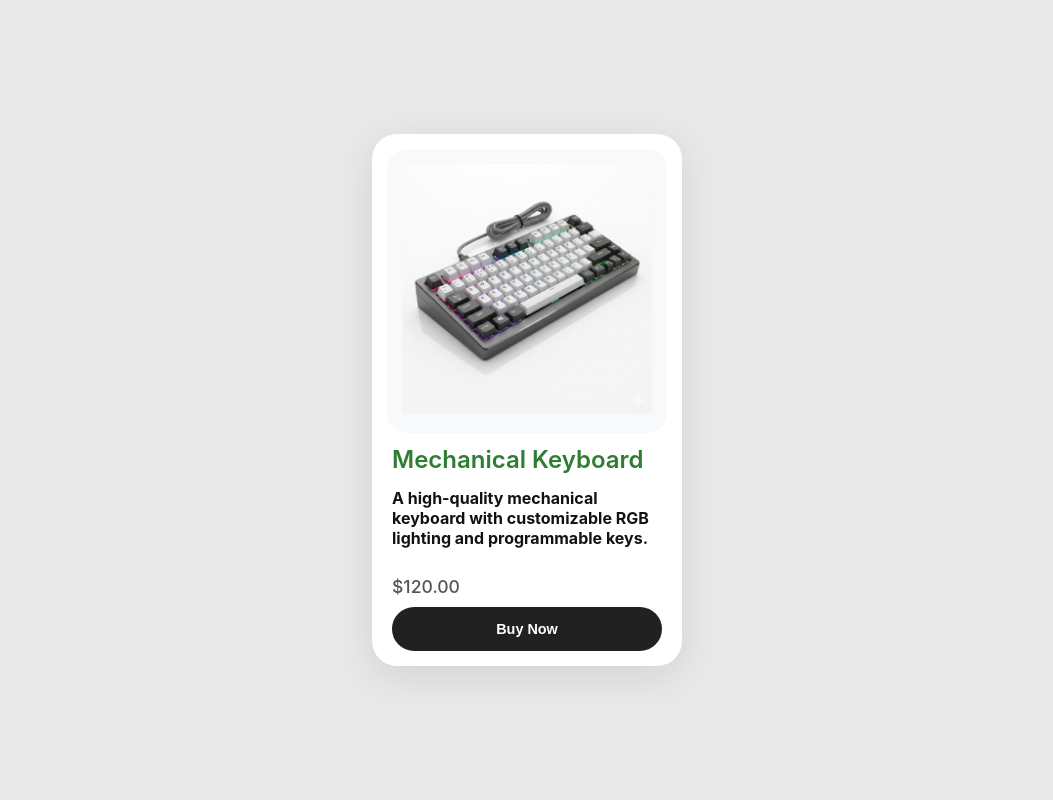
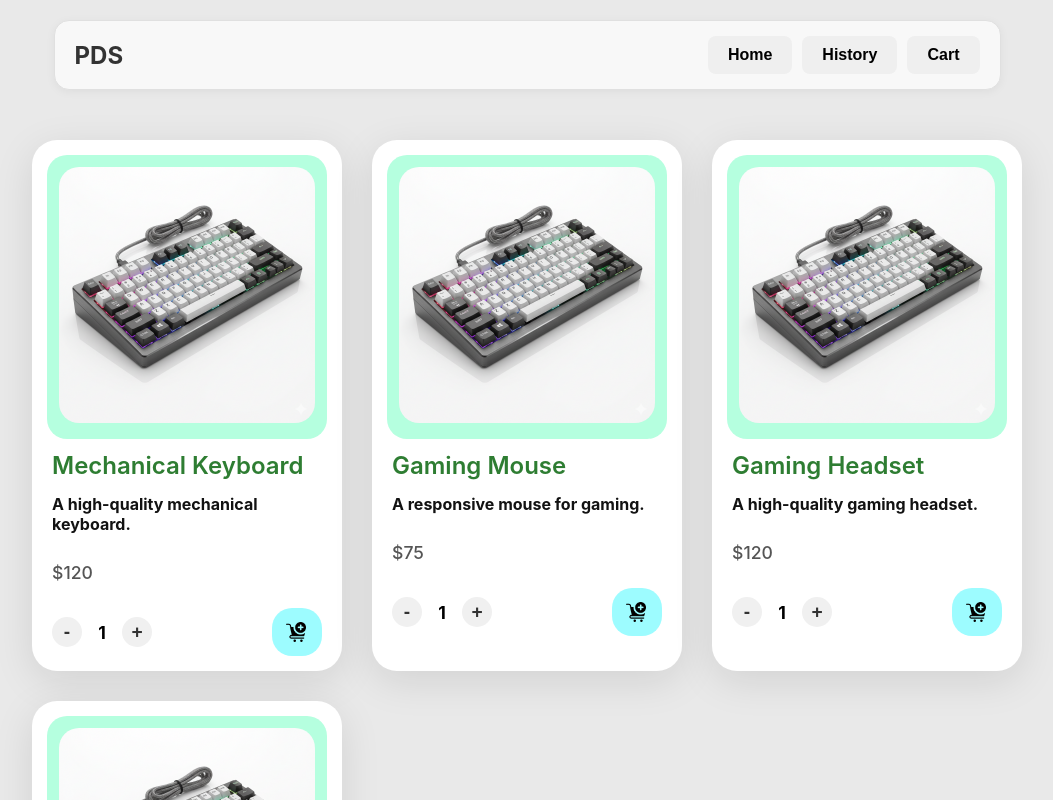
Before and after one commit to Gopi004/product-delivery-system, a React (Vite) app in the folder frontend/: page /customer/dashboard in a window 1280 px wide. Shown: the top 800 px of the page, without its empty margins (113-1166 px from the left). Built offline with nearby package versions, Linux system fonts and the light colour scheme; a web font is replaced by a local one.

Commit message:
card grid added

```diff
--- a/frontend/package.json
+++ b/frontend/package.json
@@ -11,6 +11,9 @@
   },
   "dependencies": {
     "axios": "^1.12.2",
+    "framer-motion": "^12.23.16",
+    "gsap": "^3.13.0",
+    "motion": "^12.23.16",
     "ogl": "^1.0.11",
     "react": "^19.1.1",
     "react-dom": "^19.1.1",
@@ -21,10 +24,13 @@
     "@types/react": "^19.1.10",
     "@types/react-dom": "^19.1.7",
     "@vitejs/plugin-react": "^5.0.0",
+    "autoprefixer": "^10.4.21",
     "eslint": "^9.33.0",
     "eslint-plugin-react-hooks": "^5.2.0",
     "eslint-plugin-react-refresh": "^0.4.20",
     "globals": "^16.3.0",
+    "postcss": "^8.5.6",
+    "tailwindcss": "^4.1.13",
     "vite": "^7.1.2"
   }
 }
--- a/frontend/src/App.css
+++ /dev/null
@@ -1,83 +0,0 @@
-/* Updated CSS for a smaller, proportional card */
-
-body {
-  background-color: #e9e9e9;
-  font-family: -apple-system, BlinkMacSystemFont, "Segoe UI", Roboto, Helvetica, Arial, sans-serif;
-  display: flex;
-  justify-content: center;
-  align-items: center;
-  min-height: 100vh;
-  margin: 0;
-}
-
-.card {
-  background-color: #ffffff;
-  width: 280px;         /* Was 340px */
-  padding: 15px;        /* Was 20px */
-  border-radius: 25px;  /* Was 30px */
-  box-shadow: 0 10px 40px rgba(0, 0, 0, 0.1);
-  display: flex;
-  flex-direction: column;
-  gap: 12px;            /* Was 15px */
-}
-
-.image-container {
-  background-color: #f8f9fa;
-  border-radius: 20px;  /* Was 20px, can keep */
-  padding: 15px;        /* Was 20px */
-}
-
-.product-image {
-  width: 100%;
-  object-fit: contain;
-  transition: transform 0.3s ease-in-out;
-}
-
-.product-image:hover {
-  transform: rotate(-5deg) scale(1.05);
-}
-
-.product-details {
-  text-align: left;
-  padding: 0 5px;       /* Was 0 10px */
-}
-
-.product-title {
-  font-size: 1.5rem;    /* Was 0.9rem */
-  font-weight: 600;
-  color: #2e7d32;
-  margin: 0;
-}
-
-.product-description {
-  font-size: 1rem;   /* Was 1.5rem */
-  font-weight: 700;
-  color: #121212;
-  margin: 4px 0;        /* Was 5px 0 */
-  padding: 10px 0;    /* Was 15px 0 */
-}
-
-.product-price {
-  font-size: 1.1rem;    /* Was 1.2rem */
-  font-weight: 500;
-  color: #555555;
-  margin: 8px 0 0;      /* Was 10px 0 0 */
-  padding: 10px 0;    /* Was 15px 0 */
-}
-
-.buy-button {
-  background-color: #212121;
-  color: #ffffff;
-  font-size: 0.9rem;    /* Was 1rem */
-  font-weight: 600;
-  border: none;
-  border-radius: 50px;
-  width: 100%;
-  padding: 14px;        /* Was 16px */
-  cursor: pointer;
-  transition: background-color 0.2s ease;
-}
-
-.buy-button:hover {
-  background-color: #424242;
-}
--- a/frontend/src/App.jsx
+++ b/frontend/src/App.jsx
@@ -1,7 +1,7 @@
 import { BrowserRouter, Routes, Route } from 'react-router-dom';
 import AuthForm from './components/AuthForm';
-import Card from './components/card';
-import './App.css';import './index.css'
+import CardGrid from './components/CardGrid';
+import './CustomerDashboard.css';import './index.css'
 
 
 // --- Placeholder Components ---
@@ -13,7 +13,7 @@ const HomePage = () => (
   </div>
 );
 
-const CustomerDashboard = () => <Card />
+const CustomerDashboard = () => <CardGrid />
 const DealerDashboard = () => <h2>Dealer Dashboard</h2>;
 const DeliveryDashboard = () => <h2>Delivery Personnel Dashboard</h2>;
 
--- /dev/null
+++ b/frontend/src/CustomerDashboard.css
@@ -0,0 +1,194 @@
+/*Card Grid styles */
+.card-grid {
+  display: grid;
+  grid-template-columns: repeat(3, 1fr);
+  gap: 30px;
+  padding: 30px;
+  max-width: 1200px;
+  margin: 0 auto;
+}
+
+
+/* card styles */
+body {
+  background-color: #e9e9e9;
+  font-family: -apple-system, BlinkMacSystemFont, "Segoe UI", Roboto, Helvetica, Arial, sans-serif;
+  display: flex;
+  justify-content: center;
+  align-items: center;
+  min-height: 100vh;
+  margin: 0;
+}
+
+.card {
+  background-color: #ffffff;
+  width: 280px;         /* Was 340px */
+  padding: 15px;        /* Was 20px */
+  border-radius: 25px;  /* Was 30px */
+  box-shadow: 0 10px 40px rgba(0, 0, 0, 0.1);
+  display: flex;
+  flex-direction: column;
+  gap: 12px;            /* Was 15px */
+}
+
+.image-container {
+  background-color: #b5ffdf;
+  border-radius: 20px;  /* Was 20px, can keep */
+  padding: 12px;        /* Was 20px */
+}
+
+.product-image {
+  width: 100%;
+  object-fit: contain;
+  transition: transform 0.3s ease-in-out;
+  border-radius: 20px;  /* Was 20px, can keep */
+}
+
+.product-image:hover {
+  transform: scale(1.05);
+}
+
+.product-details {
+  text-align: left;
+  padding: 0 5px;       /* Was 0 10px */
+  flex-grow: 1;
+}
+
+.product-title {
+  font-size: 1.5rem;    /* Was 0.9rem */
+  font-weight: 600;
+  color: #2e7d32;
+  margin: 0;
+}
+
+.product-description {
+  font-size: 1rem;   /* Was 1.5rem */
+  font-weight: 700;
+  color: #121212;
+  margin: 4px 0;        /* Was 5px 0 */
+  padding: 10px 0;    /* Was 15px 0 */
+}
+
+.product-price {
+  font-size: 1.1rem;    /* Was 1.2rem */
+  font-weight: 500;
+  color: #555555;
+  margin: 8px 0 0;      /* Was 10px 0 0 */
+  padding: 10px 0;    /* Was 15px 0 */
+}
+
+.buy-button {
+  background-color: #9dfcff;
+  color: #ffffff;
+  font-size: 15px;    /* 0.9rem = 14.4px if root is 16px */
+  font-weight: 600;
+  border: none;
+  border-radius: 20px;
+  width: 50px;
+  padding: 14px;        /* Was 16px */
+  cursor: pointer;
+  transition: background-color 0.2s ease;
+}
+.buy-button img {
+  height: 20px; /* Adjust the size as needed */
+  display: block; /* Helps with alignment */
+}
+
+.buy-button:hover {
+  background-color: #424242;
+}
+.action-section {
+  display: flex;
+  justify-content: space-between;
+  align-items: center;
+  margin-top: 15px;
+}
+
+/* This container styles the counter itself */
+.quantity-counter {
+  display: flex;
+  align-items: center;
+  gap: 10px; /* Space between -, number, and + */
+}
+
+/* Style for the number display */
+.quantity-counter span {
+  font-weight: bold;
+  font-size: 1.1rem;
+  min-width: 20px;
+  text-align: center;
+}
+
+/* Common style for the + and - buttons */
+.quantity-counter button {
+  background-color: #f0f0f0;
+  border: none;
+  border-radius: 50%; /* Makes them circular */
+  width: 30px;
+  height: 30px;
+  font-size: 1.2rem;
+  font-weight: bold;
+  color: #333;
+  cursor: pointer;
+  display: flex;
+  justify-content: center;
+  align-items: center;
+}
+
+/*Navbar styles*/
+/* src/components/Navbar/Navbar.css */
+
+.navbar-container {
+  background-color: #f8f8f8; /* Light background for the container */
+  padding: 15px 0; /* Vertical padding */
+  box-shadow: 0 2px 10px rgba(0, 0, 0, 0.05); /* Subtle shadow */
+  border-radius: 15px; /* Rounded corners for the whole bar */
+  max-width: 90%; /* Adjust max-width as needed */
+  margin: 20px auto; /* Center the bar horizontally, add space from top */
+  border: 1px solid #e0e0e0; /* Light border */
+}
+
+.navbar-content {
+  display: flex; /* Use flexbox for layout */
+  justify-content: space-between; /* Space out left and right sections */
+  align-items: center; /* Vertically align items */
+  max-width: 1200px; /* Max width for content inside the bar */
+  margin: 0 auto; /* Center content horizontally */
+  padding: 0 20px; /* Horizontal padding for content */
+}
+
+.navbar-left {
+  display: flex;
+  align-items: center;
+}
+
+.navbar-logo {
+  height: 30px; /* Adjust logo height as needed */
+  margin-right: 10px; /* Space between logo and app name */
+}
+
+.navbar-app-name {
+  font-size: 1.5rem; /* Larger font size for the app name */
+  font-weight: 700; /* Bold text */
+  color: #333; /* Dark text color */
+}
+
+.navbar-right {
+  display: flex;
+  gap: 10px; /* Space between the buttons */
+}
+
+.navbar-button {
+  padding: 10px 20px;
+  font-size: 1rem;
+  font-weight: 600;
+  border: none;
+  border-radius: 8px; /* Slightly rounded button corners */
+  cursor: pointer;
+  transition: background-color 0.2s ease, color 0.2s ease;
+}
+
+.navbar-button:hover {
+  background-color: #e0e0e0; /* Light grey on hover */
+  color: #333333; /* Darker text on hover */
+}
--- /dev/null
+++ b/frontend/src/components/CardGrid.jsx
@@ -0,0 +1,50 @@
+import React from "react";
+import Card from "./card";
+import mechanicalKeyboard from '../assets/mech_keyboard.png';
+import NavBar from "./NavBar";
+
+const products = [
+  {
+    id: 'p1',
+    name: 'Mechanical Keyboard',
+    price: 120,
+    description: 'A high-quality mechanical keyboard.',
+    imageUrl: mechanicalKeyboard // The imported image
+  },
+  {
+    id: 'p2',
+    name: 'Gaming Mouse',
+    price: 75,
+    description: 'A responsive mouse for gaming.',
+    imageUrl: mechanicalKeyboard // You would import this
+  },
+  {
+    id: 'p3',
+    name: 'Gaming Headset',
+    price: 120,
+    description: 'A high-quality gaming headset.',
+    imageUrl: mechanicalKeyboard // The imported image
+  },
+  {
+    id: 'p4',
+    name: 'Gaming controller',
+    price: 75,
+    description: 'A responsive controller for gaming.',
+    imageUrl: mechanicalKeyboard // You would import this
+  },
+];
+
+const CardGrid = () => {
+    return (
+        <div>
+        <div><NavBar /></div>
+        <div className="card-grid">
+            {products.map(product => (
+                <Card key={product.id} product={product} />
+            ))}
+        </div>
+        </div>
+
+    );
+};
+export default CardGrid;
--- /dev/null
+++ b/frontend/src/components/NavBar.jsx
@@ -0,0 +1,20 @@
+import React from "react";
+
+const NavBar = () => {
+    return (
+        <nav className="navbar-container">
+            <div className="navbar-content">
+                <div className="navbar-left">
+                    <span className="navbar-app-name">PDS</span>
+                </div>
+                <div className="navbar-right">
+                    <button className="navbar-button">Home</button>
+                    <button className="navbar-button">History</button>
+                    <button className="navbar-button">Cart</button>
+                </div>
+            </div>
+        </nav>
+    );
+};
+
+export default NavBar;
--- a/frontend/src/components/card.jsx
+++ b/frontend/src/components/card.jsx
@@ -1,19 +1,35 @@
-import React from "react";
-import mechanicalKeyboard from "../assets/mech_keyboard.png";
+import React,{useState} from "react";
+import addCartIcon from "../assets/add_to_cart.png";
+const Card = ({product}) =>{
+    const[quantity,setQuantity] = useState(1);
+    const handleIncrement = () =>{
+        setQuantity(prevQuantity => prevQuantity + 1);
+    };
 
-const Card = () =>{
+    const handleDecrement = () =>{
+        if(quantity > 1){
+            setQuantity(prevQuantity => prevQuantity - 1);
+        }
+    };
 
     return(
         <div className="card">
             <div className="image-container">
-                <img src={mechanicalKeyboard} alt="keyboard" className="product-image" />
+                <img src={product.imageUrl} alt={product.name} className="product-image" />
             </div>
 
             <div className="product-details">
-                <h2 className="product-title">Mechanical Keyboard</h2>
-                <p className="product-description">A high-quality mechanical keyboard with customizable RGB lighting and programmable keys.</p>
-                <p className="product-price">$120.00</p>
-                <button className="buy-button">Buy Now</button>
+                <h2 className="product-title">{product.name}</h2>
+                <p className="product-description">{product.description}</p>
+                <p className="product-price">${product.price}</p>
+                <div className="action-section">
+                    <div className="quantity-counter">
+                    <button onClick={handleDecrement}>-</button>
+                    <span>{quantity}</span>
+                    <button onClick={handleIncrement}>+</button>
+                </div>
+                <button className="buy-button"><img src={addCartIcon} alt="cart-image" className="cart-icon"/></button>
+                </div>
             </div>
         </div>
     );
```
Also changed, not shown: frontend/src/assets/add_to_cart.png (added), 1 other file (tests, documents, lock files or other folders).
